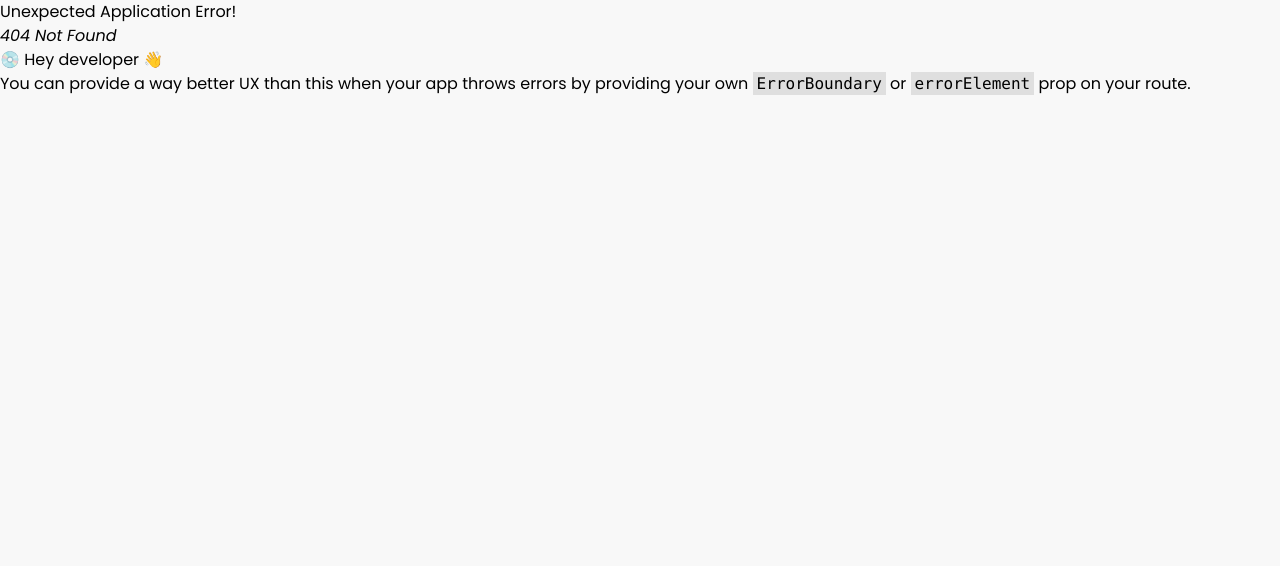
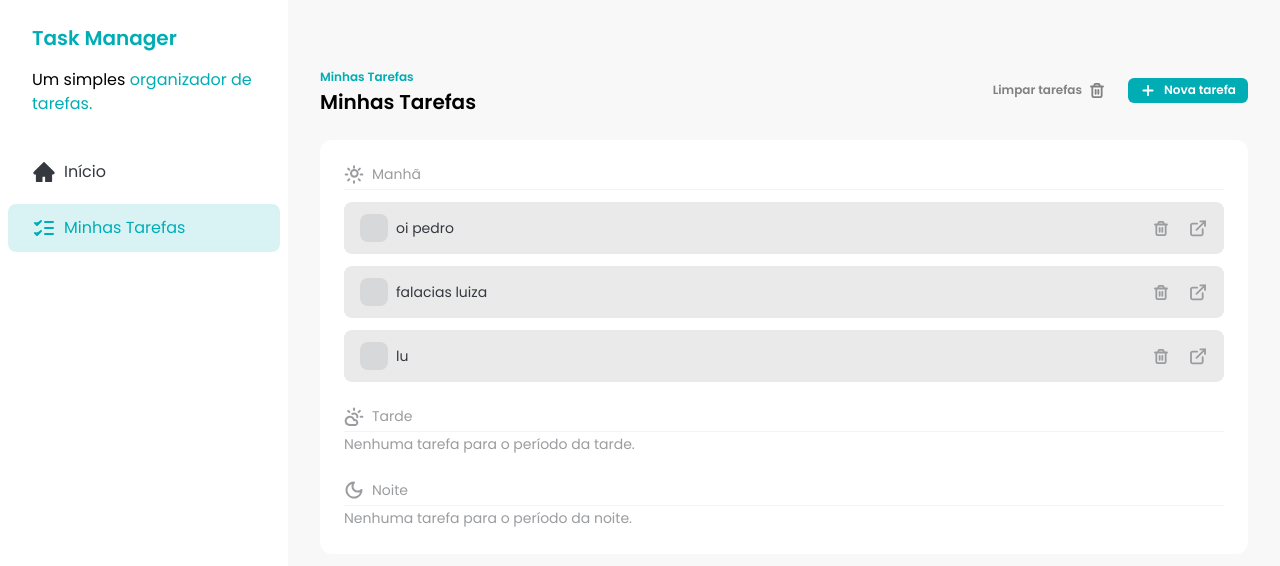
Before and after one commit to PedroRomaoDev/task-manager, a React (Vite) app: page /tasks in a window 1280 px wide. Before the commit this address had no page. Shown: the top 566 px of the page. Built offline with nearby package versions, Linux system fonts and the light colour scheme; data requests are answered from the project's data file.

Commit message:
feat: add home and tasks page

```diff
--- a/src/App.jsx
+++ /dev/null
@@ -1,15 +0,0 @@
-import { Toaster } from "sonner";
-
-import Sidebar from "./components/Sidebar";
-import Tasks from "./components/Tasks";
-
-function App() {
-  return (
-    <div className="flex">
-      <Sidebar />
-      <Tasks />
-    </div>
-  );
-}
-
-export default App;
--- a/src/components/Sidebar.jsx
+++ b/src/components/Sidebar.jsx
@@ -3,7 +3,7 @@ import SidebarButton from "./SidebarButton";
 
 const Sidebar = () => {
   return (
-    <div className="h-screen w-72 bg-white">
+    <div className="h-screen w-72 min-w-72 bg-white">
       <div className="space-y-4 px-8 py-6">
         <h1 className="text-xl font-semibold text-brand-primary">
           Task Manager
@@ -15,11 +15,11 @@ const Sidebar = () => {
       </div>
 
       <div className="flex flex-col gap-2 p-2">
-        <SidebarButton color="unselected">
+        <SidebarButton href="/" color="unselected">
           <HomeIcon />
           Início
         </SidebarButton>
-        <SidebarButton color="selected">
+        <SidebarButton href="/tasks" color="selected">
           <TasksIcon />
           Minhas Tarefas
         </SidebarButton>
--- a/src/components/SidebarButton.jsx
+++ b/src/components/SidebarButton.jsx
@@ -1,7 +1,7 @@
 import PropTypes from "prop-types";
 import { tv } from "tailwind-variants";
 
-const SidebarButton = ({ children, color }) => {
+const SidebarButton = ({ children, color, href }) => {
   const sidebar = tv({
     base: "flex items-center gap-2 rounded-lg px-6 py-3",
     variants: {
@@ -13,7 +13,7 @@ const SidebarButton = ({ children, color }) => {
   });
 
   return (
-    <a href="#" className={sidebar({ color })}>
+    <a href={href} className={sidebar({ color })}>
       {children}
     </a>
   );
--- /dev/null
+++ b/src/pages/Home.jsx
@@ -0,0 +1,11 @@
+import Sidebar from "../components/Sidebar";
+
+const HomePage = () => {
+  return (
+    <div className="flex">
+      <Sidebar />
+    </div>
+  );
+};
+
+export default HomePage;
--- /dev/null
+++ b/src/pages/Tasks.jsx
@@ -0,0 +1,13 @@
+import Sidebar from "../components/Sidebar";
+import Tasks from "../components/Tasks";
+
+function TasksPage() {
+  return (
+    <div className="flex">
+      <Sidebar />
+      <Tasks />
+    </div>
+  );
+}
+
+export default TasksPage;
```
Also changed, not shown: src/main.jsx (+7 -2 lines).
